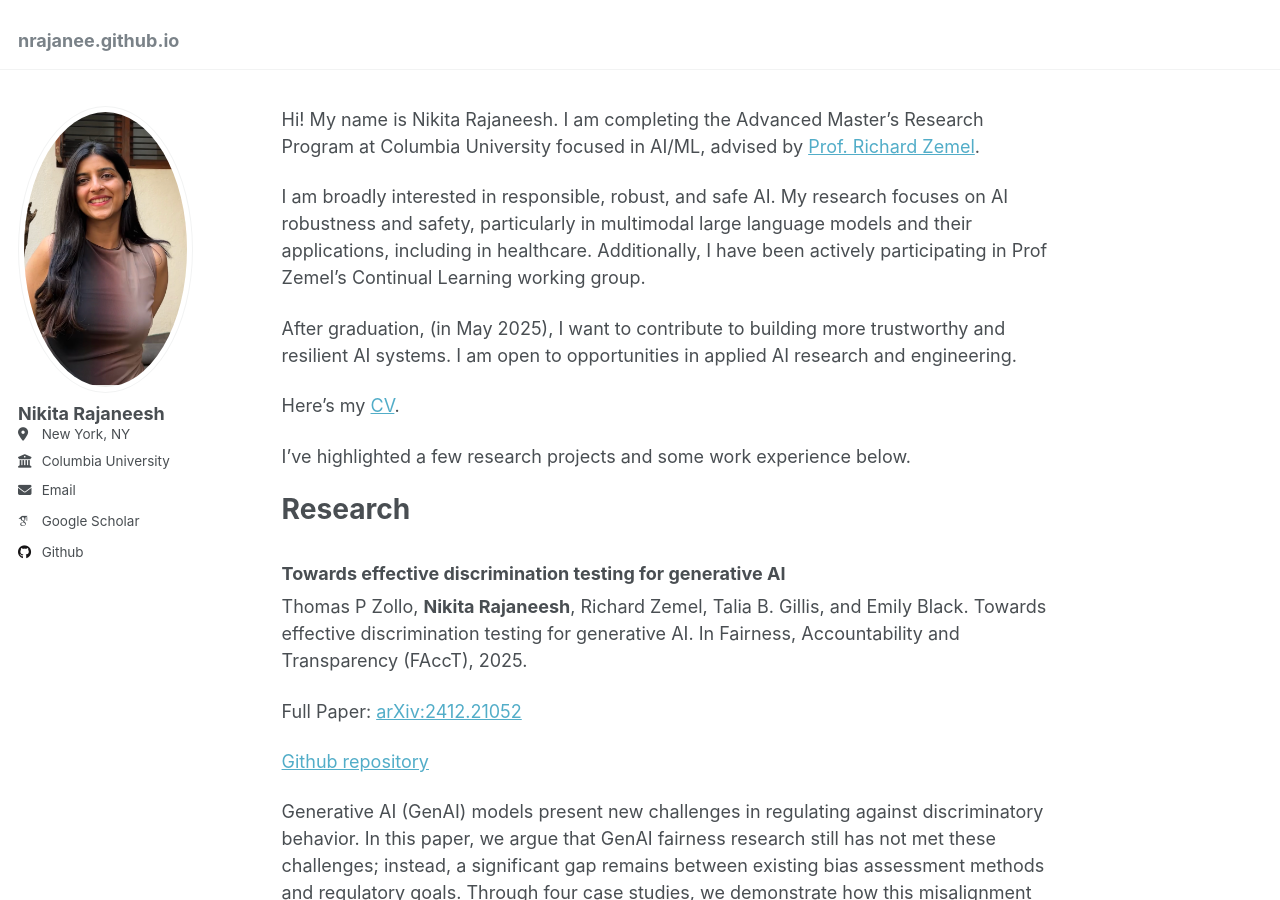
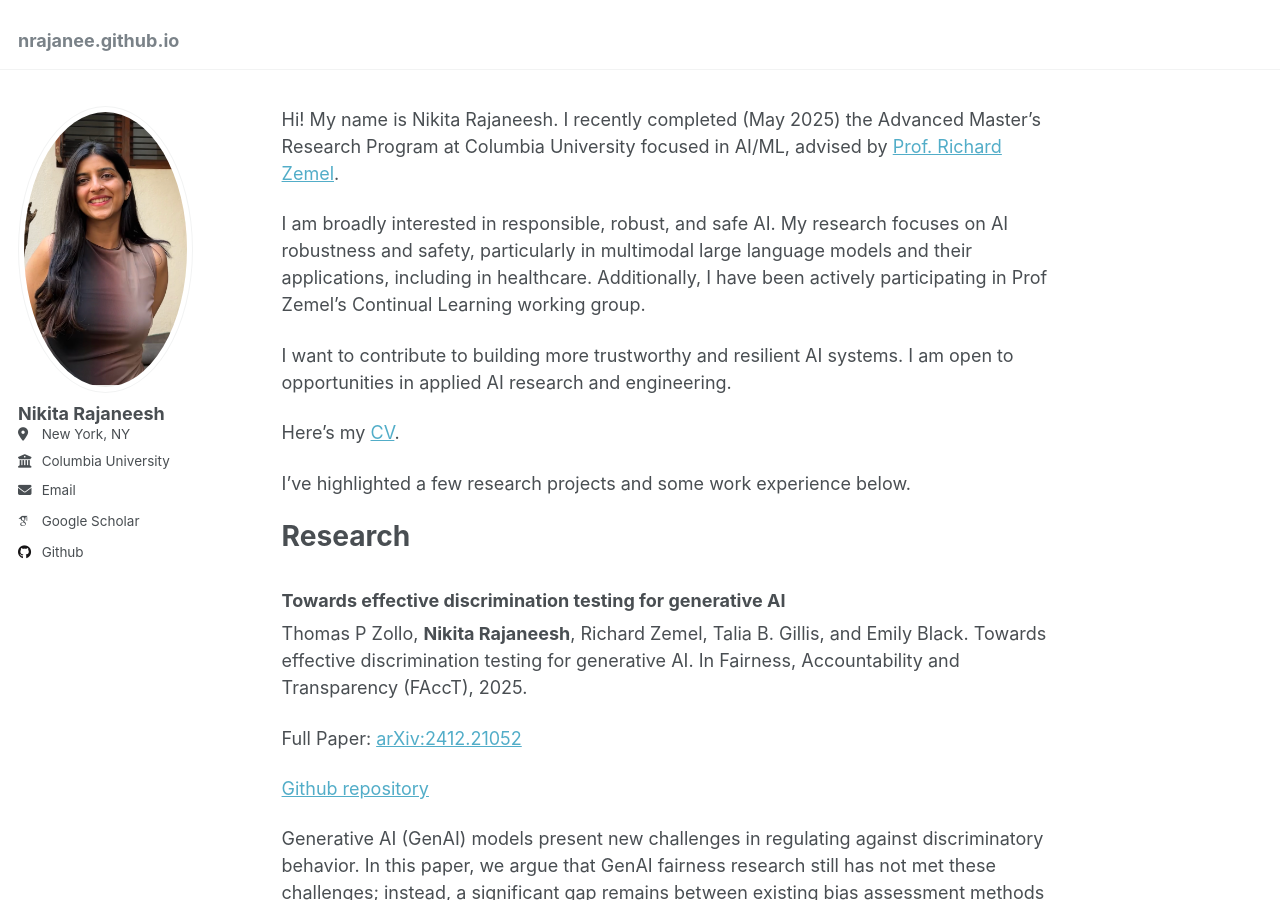
Before and after one commit to nrajanee/nrajanee.github.io, a Jekyll site: the page built from _pages/about.md, in a window 1280 px wide and 900 px high. Built offline with Jekyll 4.4.1, drawn with Linux system fonts in a browser that asks for light colours; some web fonts are replaced.

Commit message:
columbia grad

```diff
--- a/_pages/about.md
+++ b/_pages/about.md
@@ -9,11 +9,11 @@ redirect_from:
 
 
 
-Hi! My name is Nikita Rajaneesh. I am completing the Advanced Master’s Research Program at Columbia University focused in AI/ML, advised by [Prof. Richard Zemel](https://scholar.google.com/citations?user=iBeDoRAAAAAJ&hl=en).
+Hi! My name is Nikita Rajaneesh. I recently completed (May 2025) the Advanced Master’s Research Program at Columbia University focused in AI/ML, advised by [Prof. Richard Zemel](https://scholar.google.com/citations?user=iBeDoRAAAAAJ&hl=en).
 
 I am broadly interested in responsible, robust, and safe AI. My research focuses on AI robustness and safety, particularly in multimodal large language models and their applications, including in healthcare. Additionally, I have been actively participating in Prof Zemel's Continual Learning working group.
 
-After graduation, (in May 2025), I want to contribute to building more trustworthy and resilient AI systems. I am open to opportunities in applied AI research and engineering.
+I want to contribute to building more trustworthy and resilient AI systems. I am open to opportunities in applied AI research and engineering.
 
 Here's my [CV](/files/Nikita_Rajaneesh_CV.pdf).
 
```
